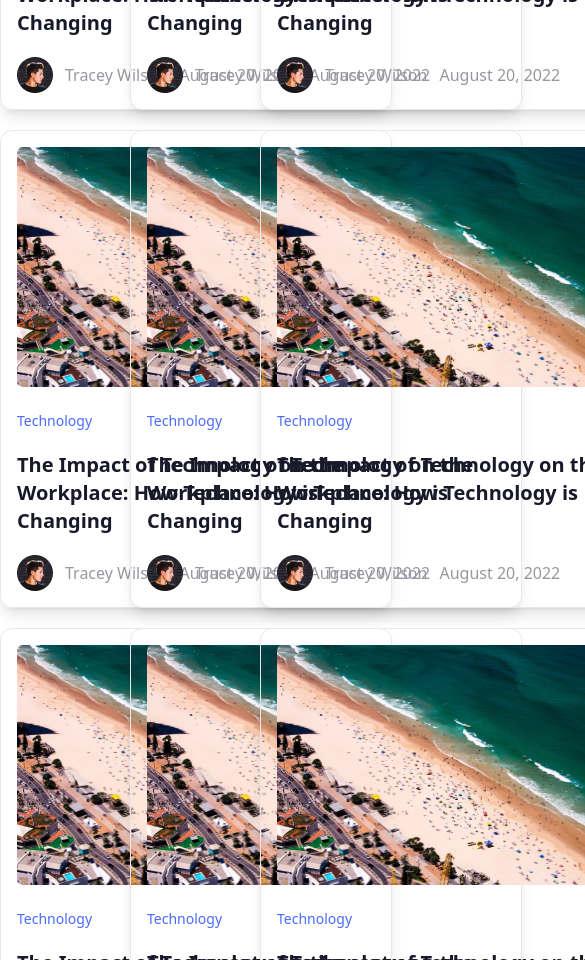
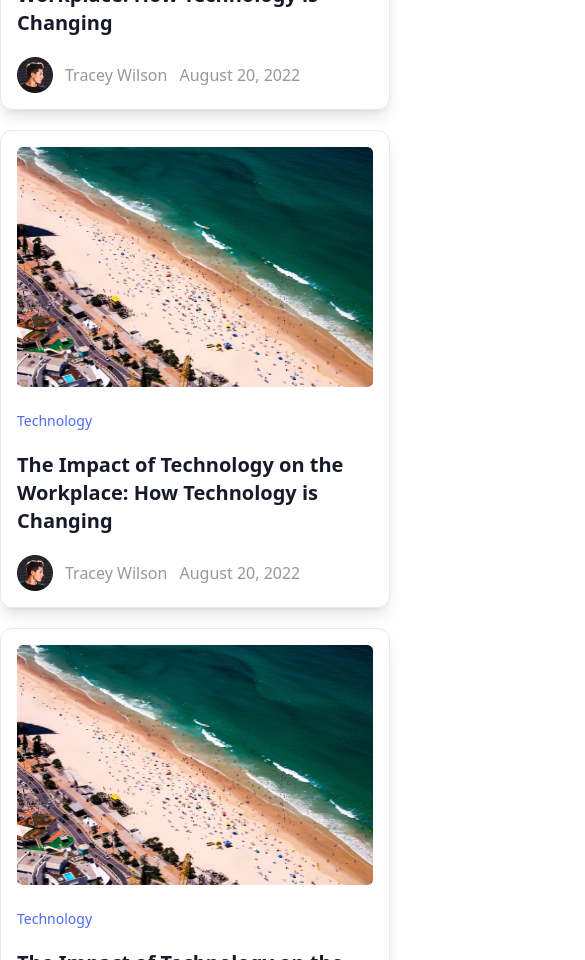
Before and after one commit to JoeMayinzi/Meta-Blog, a React (Create React App) app: page / in a window 390 px wide. Shown: the part 1040-2000 px from the top of the page, 585 px wide, since content can reach past the window. Built offline with nearby package versions, Linux system fonts and the light colour scheme.

Commit message:
make home section responsive

```diff
--- a/src/components/pages/homepage/Home.jsx
+++ b/src/components/pages/homepage/Home.jsx
@@ -32,8 +32,8 @@ const Home = () => {
       </section>
       <section className="mt-24">
         <div className="container mx-auto">
-          <div className="grid grid-cols-3 mb-8">
-            <article className="w-[392px] p-4 rounded-xl border-[1px] border-solid border-[#E8E8EA] shadow-lg mb-5">
+          <div className=" block md:grid grid-cols-3 mb-8">
+            <article className=" w-full lg:w-[392px] p-4 rounded-xl border-[1px] border-solid border-[#E8E8EA] shadow-lg mb-5">
               <img
                 src={ArticleImg}
                 alt="article img"
@@ -59,7 +59,7 @@ const Home = () => {
                 </span>
               </div>
             </article>
-            <article className="w-[392px] p-4 rounded-xl border-[1px] border-solid border-[#E8E8EA] shadow-lg mb-5">
+            <article className=" w-full lg:w-[392px] p-4 rounded-xl border-[1px] border-solid border-[#E8E8EA] shadow-lg mb-5">
               <img
                 src={ArticleImg}
                 alt="article img"
@@ -67,7 +67,7 @@ const Home = () => {
               />
               <Link
                 to="/"
-                className=" text-sm text-[#4B6BFB] font-medium mb-[20px] bg-[rgba(75, 107, 251, 0.05)] block "
+                className=" text-sm text-[#4B6BFB] font-medium mb-[20px] bg-[rgba(75, 107, 251, 0.05)] block rounded-md"
               >
                 Technology
               </Link>
@@ -85,7 +85,7 @@ const Home = () => {
                 </span>
               </div>
             </article>
-            <article className="w-[392px] p-4 rounded-xl border-[1px] border-solid border-[#E8E8EA] shadow-lg mb-5">
+            <article className=" w-full lg:w-[392px] p-4 rounded-xl border-[1px] border-solid border-[#E8E8EA] shadow-lg mb-5">
               <img
                 src={ArticleImg}
                 alt="article img"
@@ -93,7 +93,7 @@ const Home = () => {
               />
               <Link
                 to="/"
-                className=" text-sm text-[#4B6BFB] font-medium mb-[20px] bg-[rgba(75, 107, 251, 0.05)] block "
+                className=" text-sm text-[#4B6BFB] font-medium mb-[20px] bg-[rgba(75, 107, 251, 0.05)] block rounded-md"
               >
                 Technology
               </Link>
@@ -111,7 +111,7 @@ const Home = () => {
                 </span>
               </div>
             </article>
-            <article className="w-[392px] p-4 rounded-xl border-[1px] border-solid border-[#E8E8EA] shadow-lg mb-5">
+            <article className=" w-full lg:w-[392px] p-4 rounded-xl border-[1px] border-solid border-[#E8E8EA] shadow-lg mb-5">
               <img
                 src={ArticleImg}
                 alt="article img"
@@ -119,7 +119,7 @@ const Home = () => {
               />
               <Link
                 to="/"
-                className=" text-sm text-[#4B6BFB] font-medium mb-[20px] bg-[rgba(75, 107, 251, 0.05)] block "
+                className=" text-sm text-[#4B6BFB] font-medium mb-[20px] bg-[rgba(75, 107, 251, 0.05)] block rounded-md"
               >
                 Technology
               </Link>
@@ -137,7 +137,7 @@ const Home = () => {
                 </span>
               </div>
             </article>
-            <article className="w-[392px] p-4 rounded-xl border-[1px] border-solid border-[#E8E8EA] shadow-lg mb-5">
+            <article className=" w-full lg:w-[392px] p-4 rounded-xl border-[1px] border-solid border-[#E8E8EA] shadow-lg mb-5">
               <img
                 src={ArticleImg}
                 alt="article img"
@@ -145,7 +145,7 @@ const Home = () => {
               />
               <Link
                 to="/"
-                className=" text-sm text-[#4B6BFB] font-medium mb-[20px] bg-[rgba(75, 107, 251, 0.05)] block "
+                className=" text-sm text-[#4B6BFB] font-medium mb-[20px] bg-[rgba(75, 107, 251, 0.05)] block rounded-md"
               >
                 Technology
               </Link>
@@ -163,7 +163,7 @@ const Home = () => {
                 </span>
               </div>
             </article>
-            <article className="w-[392px] p-4 rounded-xl border-[1px] border-solid border-[#E8E8EA] shadow-lg mb-5">
+            <article className=" w-full lg:w-[392px] p-4 rounded-xl border-[1px] border-solid border-[#E8E8EA] shadow-lg mb-5">
               <img
                 src={ArticleImg}
                 alt="article img"
@@ -171,7 +171,7 @@ const Home = () => {
               />
               <Link
                 to="/"
-                className=" text-sm text-[#4B6BFB] font-medium mb-[20px] bg-[rgba(75, 107, 251, 0.05)] block "
+                className=" text-sm text-[#4B6BFB] font-medium mb-[20px] bg-[rgba(75, 107, 251, 0.05)] block rounded-md"
               >
                 Technology
               </Link>
@@ -189,7 +189,7 @@ const Home = () => {
                 </span>
               </div>
             </article>
-            <article className="w-[392px] p-4 rounded-xl border-[1px] border-solid border-[#E8E8EA] shadow-lg mb-5">
+            <article className=" w-full lg:w-[392px] p-4 rounded-xl border-[1px] border-solid border-[#E8E8EA] shadow-lg mb-5">
               <img
                 src={ArticleImg}
                 alt="article img"
@@ -197,7 +197,7 @@ const Home = () => {
               />
               <Link
                 to="/"
-                className=" text-sm text-[#4B6BFB] font-medium mb-[20px] bg-[rgba(75, 107, 251, 0.05)] block "
+                className=" text-sm text-[#4B6BFB] font-medium mb-[20px] bg-[rgba(75, 107, 251, 0.05)] block rounded-md"
               >
                 Technology
               </Link>
@@ -215,7 +215,7 @@ const Home = () => {
                 </span>
               </div>
             </article>
-            <article className="w-[392px] p-4 rounded-xl border-[1px] border-solid border-[#E8E8EA] shadow-lg mb-5">
+            <article className=" w-full lg:w-[392px] p-4 rounded-xl border-[1px] border-solid border-[#E8E8EA] shadow-lg mb-5">
               <img
                 src={ArticleImg}
                 alt="article img"
@@ -223,7 +223,7 @@ const Home = () => {
               />
               <Link
                 to="/"
-                className=" text-sm text-[#4B6BFB] font-medium mb-[20px] bg-[rgba(75, 107, 251, 0.05)] block "
+                className=" text-sm text-[#4B6BFB] font-medium mb-[20px] bg-[rgba(75, 107, 251, 0.05)] block rounded-md"
               >
                 Technology
               </Link>
@@ -241,7 +241,7 @@ const Home = () => {
                 </span>
               </div>
             </article>
-            <article className="w-[392px] p-4 rounded-xl border-[1px] border-solid border-[#E8E8EA] shadow-lg mb-5">
+            <article className=" w-full lg:w-[392px] p-4 rounded-xl border-[1px] border-solid border-[#E8E8EA] shadow-lg mb-5">
               <img
                 src={ArticleImg}
                 alt="article img"
@@ -249,7 +249,7 @@ const Home = () => {
               />
               <Link
                 to="/"
-                className=" text-sm text-[#4B6BFB] font-medium mb-[20px] bg-[rgba(75, 107, 251, 0.05)] block "
+                className=" text-sm text-[#4B6BFB] font-medium mb-[20px] bg-[rgba(75, 107, 251, 0.05)] block rounded-md"
               >
                 Technology
               </Link>
```
